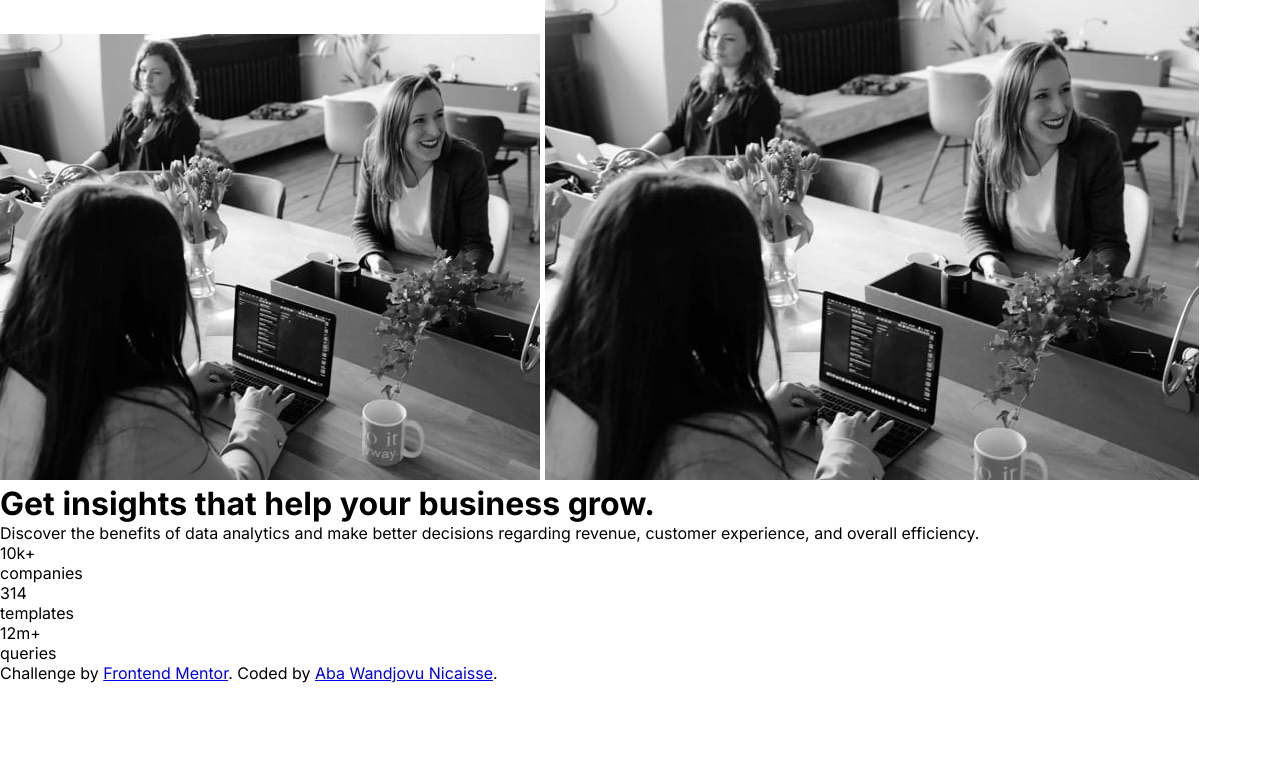
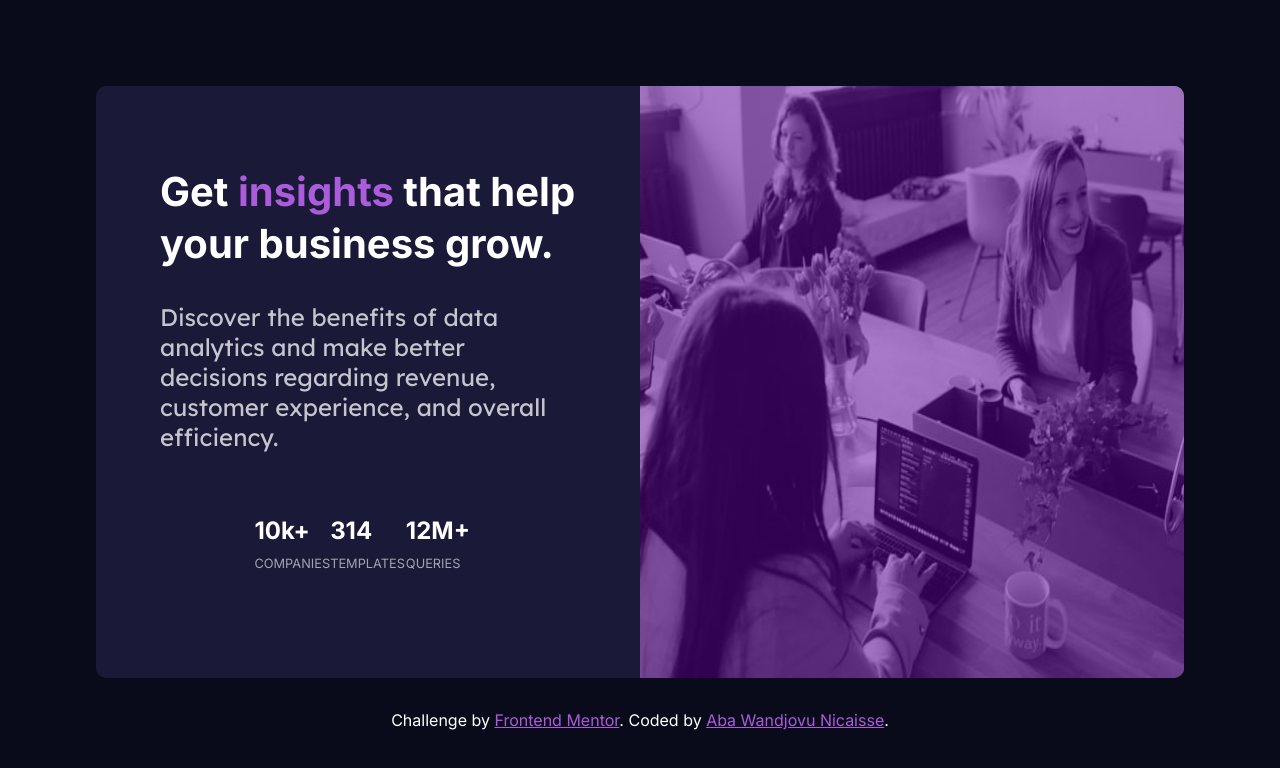
Before and after one commit to abanicaisse/stats-preview-webpage, a plain HTML site: page index.html in a window 1280 px wide. Drawn offline with Linux system fonts and the light colour scheme.

Commit message:
styled the stats preview page layout

```diff
--- a/css/style.css
+++ b/css/style.css
@@ -15,8 +15,178 @@
   padding: 0;
 }
 
+html {
+  height: 100%;
+}
+
 body {
+  min-height: 100%;
+  background-color: var(--main-background);
   font-size: 1rem;
   font-family: "Inter", sans-serif;
+  display: flex;
+  flex-direction: column;
+  align-items: center;
+  justify-content: center;
   /* font-family: "Lexend Deca", sans-serif; */
 }
+
+#main {
+  width: 85%;
+  height: 100%;
+  background-color: var(--card-background);
+  display: grid;
+  border-radius: 10px;
+  margin: 2rem;
+}
+
+#main .main__img {
+  position: relative;
+  width: 100%;
+  display: grid;
+  place-items: center;
+}
+
+#main .main__img::before {
+  content: "";
+  background-color: hsla(277, 100%, 30%, 0.5);
+  position: absolute;
+  top: 0;
+  right: 0;
+  bottom: 0;
+  left: 0;
+  border-top-left-radius: 10px;
+  border-top-right-radius: 10px;
+}
+
+#main .main__img img {
+  max-width: 100%;
+  max-height: 100%;
+  border-top-left-radius: 10px;
+  border-top-right-radius: 10px;
+}
+
+#main .main__img .desktop-img {
+  position: absolute;
+  display: none;
+  /* opacity: 0; */
+}
+
+#main .main__stats {
+  text-align: center;
+  padding: 0 1rem;
+}
+
+#main .main__stats > h1 {
+  color: var(--main-heading-color);
+  font-family: "Inter", sans-serif;
+  font-size: 1.8rem;
+  font-weight: 600;
+  padding: 2rem 0 1rem 0;
+}
+
+#main .main__stats > h1 > span {
+  color: var(--violet-accent);
+}
+
+#main .main__stats > p {
+  color: var(--main-paragraph-color);
+  font-size: 1rem;
+  font-family: "Lexend Deca", sans-serif;
+  padding-bottom: 2rem;
+}
+
+#main .main__stats > .stats__details {
+  display: grid;
+  align-items: center;
+  row-gap: 1rem;
+  color: var(--main-heading-color);
+  font-size: 1.5rem;
+  font-family: "Inter", sans-serif;
+  font-weight: 600;
+  padding-bottom: 1rem;
+}
+
+#main .main__stats > .stats__details > p {
+  padding-bottom: 0.5rem;
+}
+
+#main .main__stats > .stats__details > p > span {
+  color: var(--stat-heading);
+  font-size: 0.8rem;
+  font-weight: 400;
+  text-transform: uppercase;
+}
+
+#footer {
+  text-align: center;
+  color: white;
+  margin-top: auto;
+  padding-bottom: 1rem;
+}
+
+#footer > a {
+  color: var(--violet-accent);
+}
+
+@media screen and (min-width: 1200px) {
+  #main {
+    grid-template-areas: "stats image";
+    place-items: center;
+    grid-template-columns: 1fr 1fr;
+  }
+
+  #main .main__img {
+    height: 100%;
+    grid-area: image;
+  }
+
+  #main .main__img::before {
+    border-top-left-radius: 0;
+    border-bottom-right-radius: 10px;
+    border-top-right-radius: 10px;
+  }
+
+  #main .main__img img {
+    width: 100%;
+    height: 100%;
+    border-top-left-radius: 0;
+    border-bottom-right-radius: 10px;
+    border-top-right-radius: 10px;
+  }
+
+  #main .main__img .mobile-img {
+    position: absolute;
+    display: none;
+  }
+
+  #main .main__img .desktop-img {
+    position: static;
+    display: block;
+  }
+
+  #main .main__stats {
+    text-align: left;
+    padding: 5rem 4rem;
+    place-items: center;
+  }
+
+  #main .main__stats > h1 {
+    font-size: 2.5rem;
+    line-height: 1.3;
+    padding: 0 0 2rem 0;
+  }
+
+  #main .main__stats > p {
+    font-size: 1.5rem;
+    padding-bottom: 4rem;
+  }
+
+  #main .main__stats > .stats__details {
+    grid-template-columns: repeat(3, 1fr);
+  }
+
+  #footer {
+    margin-top: 0;
+  }
+}
--- a/index.html
+++ b/index.html
@@ -16,8 +16,8 @@
 <body>
   <main id="main">
     <div class="main__img">
-      <img src="/images/image-header-desktop.jpg" alt="desktop header image">
-      <img src="/images/image-header-mobile.jpg" alt="mobile header imgae">
+      <img src="/images/image-header-desktop.jpg" alt="desktop header image" class="desktop-img">
+      <img src="/images/image-header-mobile.jpg" alt="mobile header imgae" class="mobile-img">
     </div>
     <div class="main__stats">
       <h1>
@@ -28,13 +28,13 @@
         experience, and overall efficiency.
       </p>
       <div class="stats__details">
-        <p>10k+ <br> companies</p>
-        <p> 314 <br> templates</p>
-        <p> 12m+ <br> queries</p>
+        <p>10k+ <br> <span>companies</span></p>
+        <p> 314 <br> <span>templates</span></p>
+        <p> 12M+ <br> <span>queries</span></p>
       </div>
   </main>
 
-  <footer>
+  <footer id="footer">
     Challenge by <a href="https://www.frontendmentor.io?ref=challenge" target="_blank">Frontend Mentor</a>.
     Coded by <a href="#">Aba Wandjovu Nicaisse</a>.
   </footer>
```
